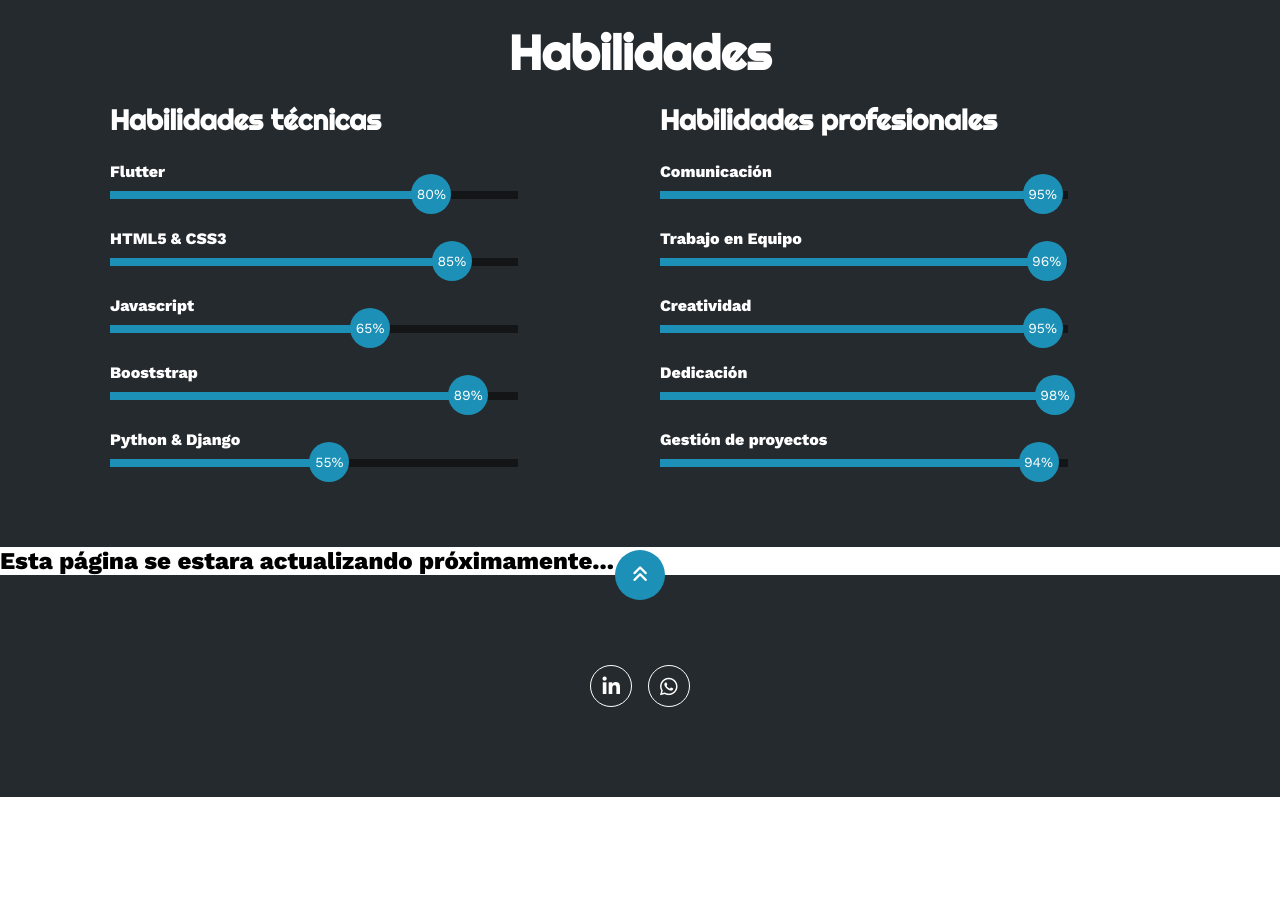
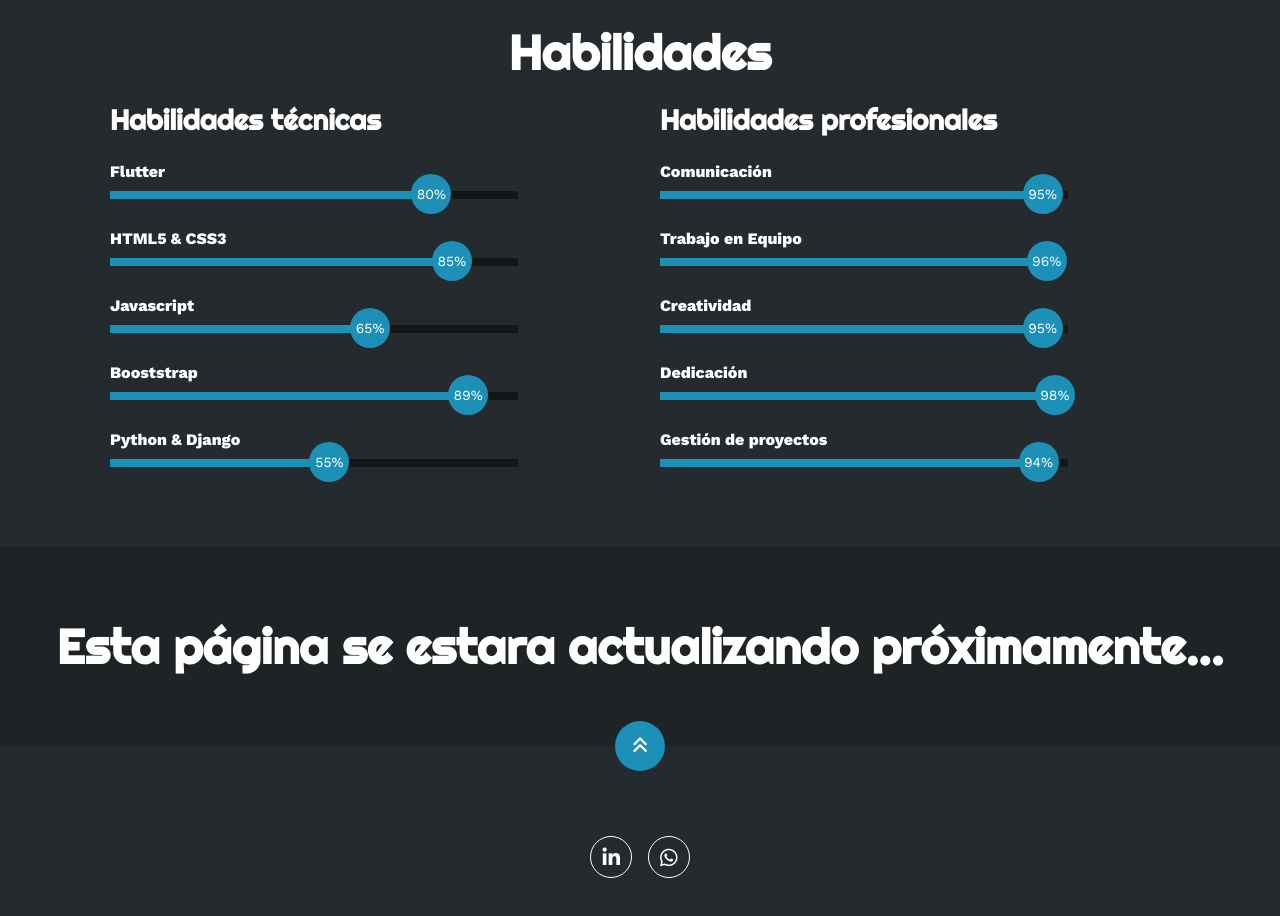
Before and after one commit to YaidelLuis/yaidelluis.github.io, a plain HTML site: page index.html in a window 1280 px wide. Shown: the part 1549-2465 px from the top of the page. Before the commit the page ends 2346 px from the top, so only its background shows below. Drawn offline with nearby package versions, Linux system fonts and the light colour scheme.

Commit message:
proximas actualizaciones

```diff
--- a/index.html
+++ b/index.html
@@ -226,7 +226,10 @@
         </div>
     </section>
 
-    <h2>Esta página se estara actualizando próximamente...</h2>
+    <div class="contenido-seccion curriculum" id="curriculum">
+        <h2>Esta página se estara actualizando próximamente...</h2>
+    </div>
+
     <!-- SECCION CURRICULUM -->
     <!-- <section id="curriculum" class="curriculum">
         <div class="contenido-seccion">
```
